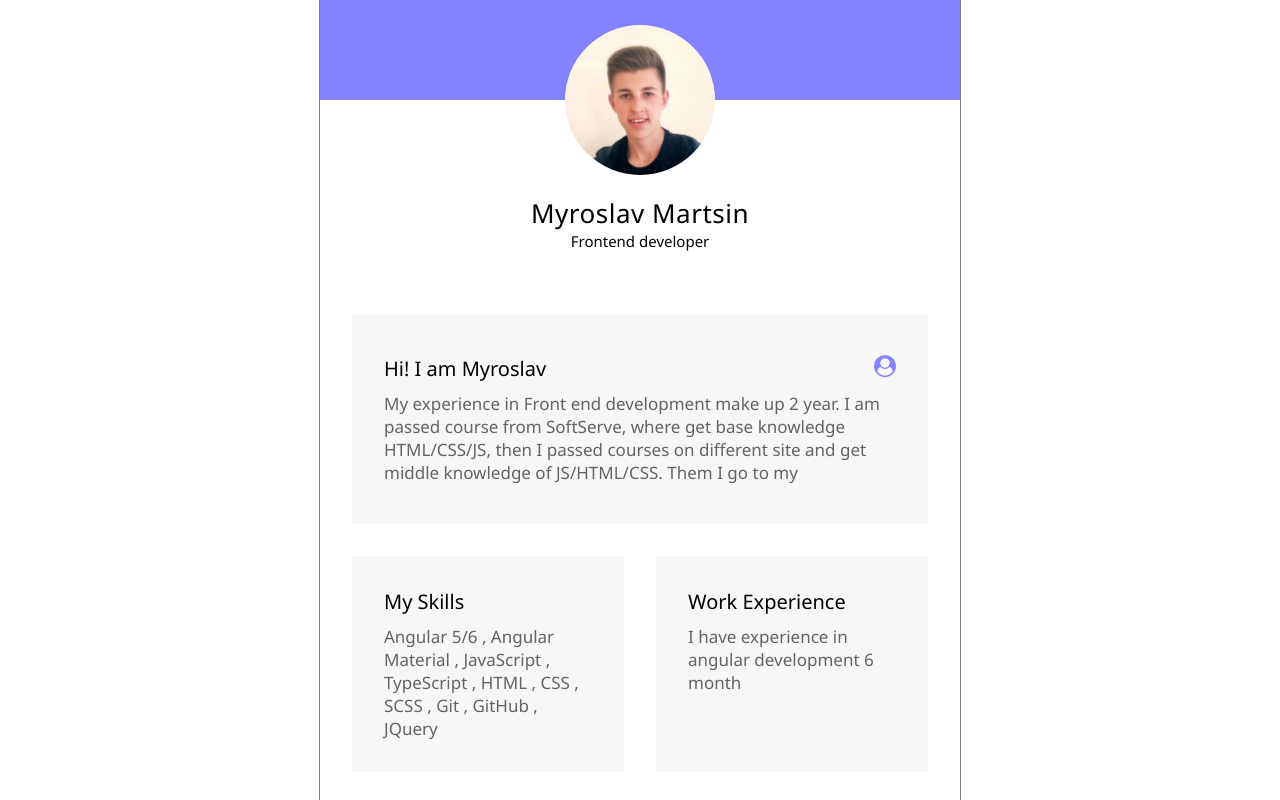
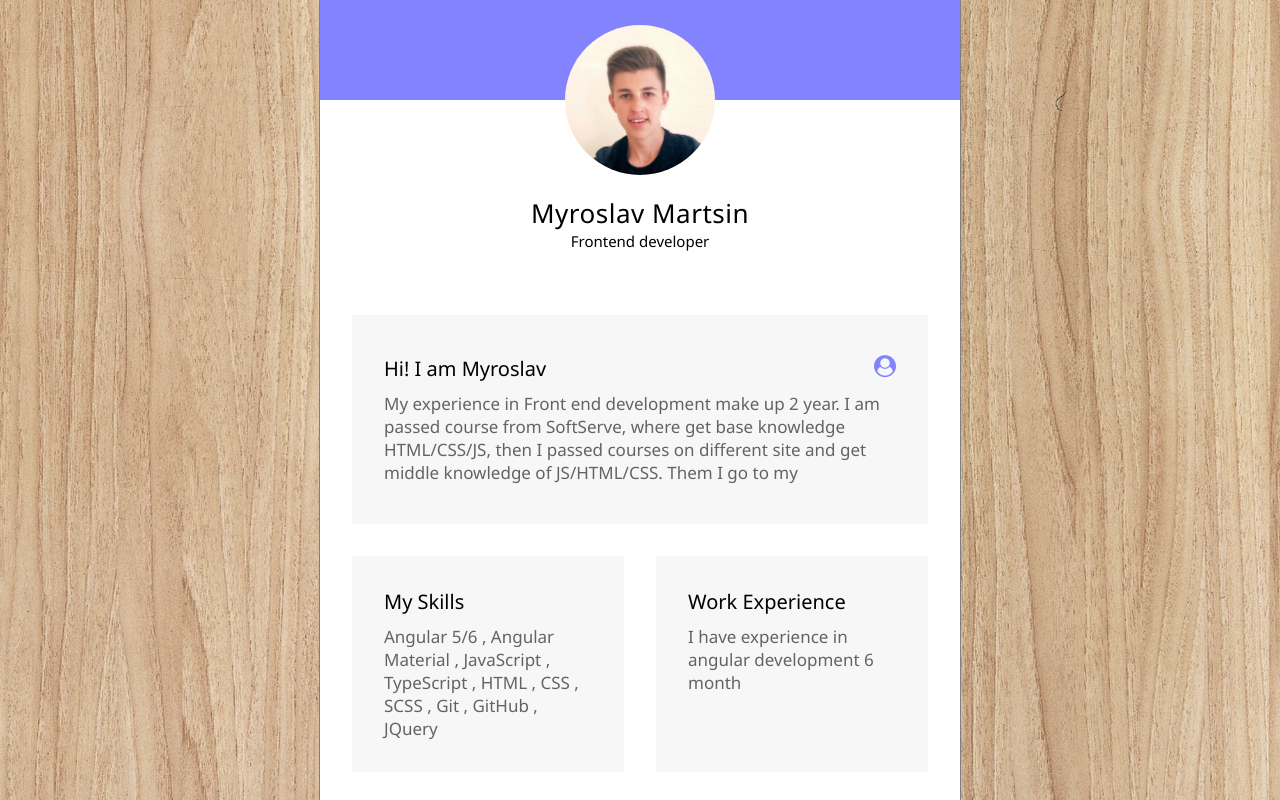
Before and after one commit to martsin2001/my-resume, a plain HTML site: page index.html in a window 1280 px wide. Drawn offline with Linux system fonts and the light colour scheme; a script that the page names is missing.

Commit message:
add last foto

```diff
--- a/index.css
+++ b/index.css
@@ -2,7 +2,7 @@ body,html{
 	width: 100%;
 	height: 100%;
 	margin: 0px;
-	background-image: url(comp.jpg);
+	background-image: url(foto/comp.jpg);
 	background-size: cover;
 	display: flex;
 	justify-content: center;
```
Also changed, not shown: foto/comp.jpg (added).
